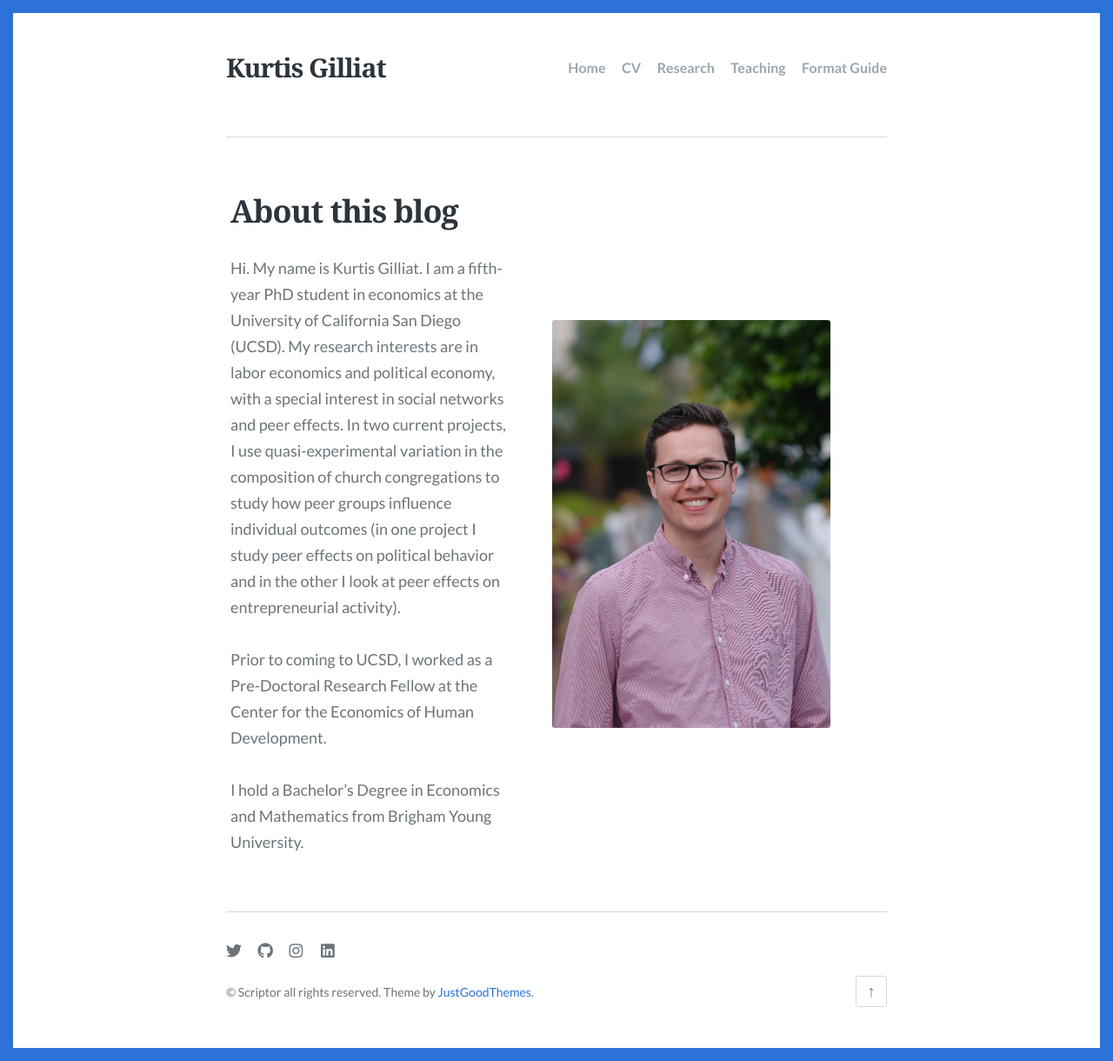
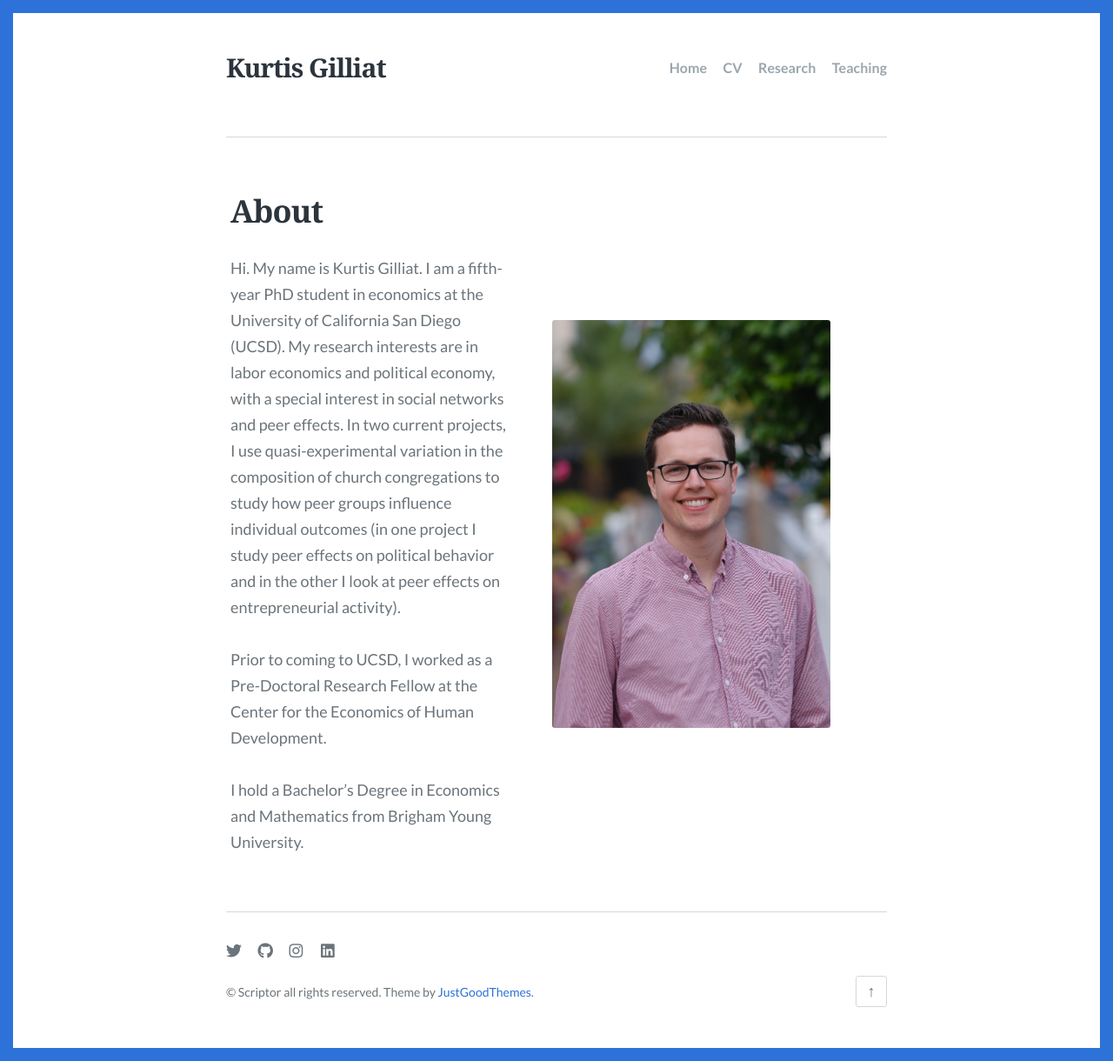
Before and after one commit to kgilliat/kgilliat.github.io, a Jekyll site: the page built from index.html, in a window 1280 px wide. Shown: the whole page at 87% size. Built offline with Jekyll 4.4.1, drawn with Linux system fonts in a browser that asks for light colours; some web fonts are replaced; the list of posts is cut into pages by our own code.

Commit message:
Updated index and removed Formatting tab

```diff
--- a/_config.yml
+++ b/_config.yml
@@ -35,8 +35,8 @@ navigation:
     url: /research
   - text: Teaching
     url: /teaching
-  - text: Format Guide
-    url: /formatting-guide
+ # - text: Format Guide
+ #   url: /formatting-guide
 
 # The shortname for your Disqus site to enable comments.
 disqus: justgoodthemes
--- a/index.html
+++ b/index.html
@@ -1,6 +1,6 @@
 ---
 layout: column_page
-title: About this blog
+title: About
 feature_image: images/headshot.jpg
 ---
 Hi. My name is Kurtis Gilliat. I am a fifth-year PhD student in economics at the University of California San Diego (UCSD). My research interests are in labor economics and political economy, with a special interest in social networks and peer effects. In two current projects, I use quasi-experimental variation in the composition of church congregations to study how peer groups influence individual outcomes (in one project I study peer effects on political behavior and in the other I look at peer effects on entrepreneurial activity).
```
